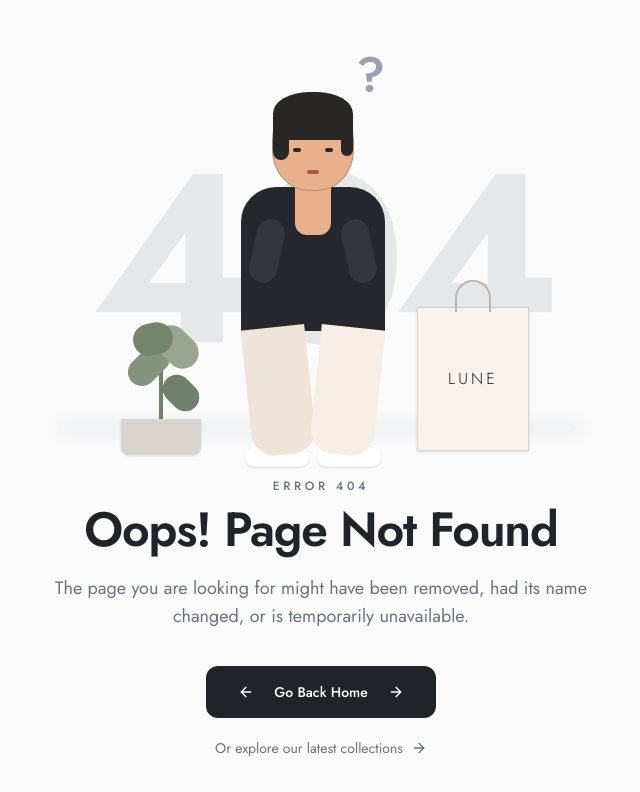
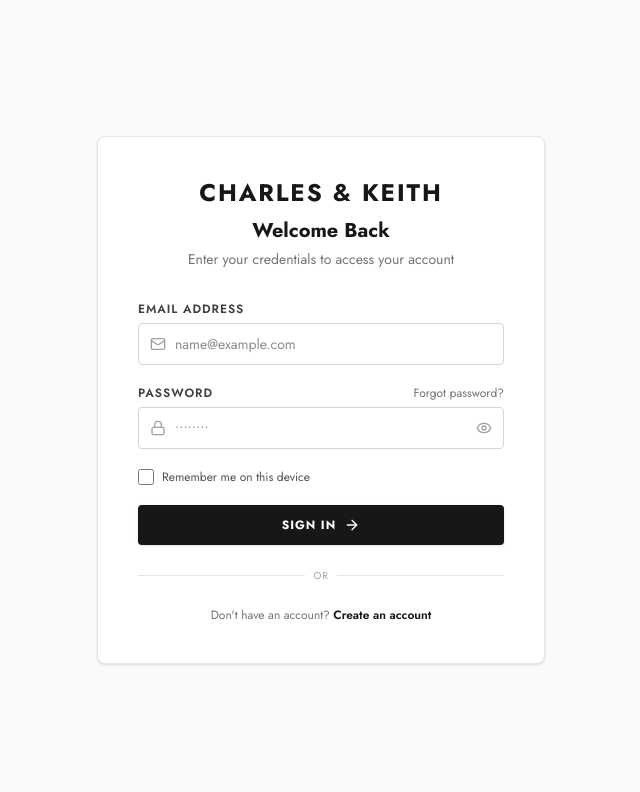
Before and after one commit to kazimayzid/clothing-e-commerce, a Next.js app: page /login in a window 1280 px wide. Before the commit this address had no page. Shown: the top 792 px of the page, without its empty margins (319-959 px from the left). Built offline with nearby package versions, Linux system fonts and the light colour scheme.

Commit message:
log in page done

```diff
--- /dev/null
+++ b/app/(auth)/login/page.tsx
@@ -0,0 +1,207 @@
+"use client";
+
+import { useState } from "react";
+import Link from "next/link";
+import { useForm } from "react-hook-form";
+import { zodResolver } from "@hookform/resolvers/zod";
+import { Eye, EyeOff, Lock, Mail, ArrowRight, Loader2 } from "lucide-react";
+import { loginSchema, LoginInput } from "@/lib/validations/auth";
+
+export default function LoginPage() {
+  const [showPassword, setShowPassword] = useState(false);
+  const [serverError, setServerError] = useState<string | null>(null);
+
+  const {
+    register,
+    handleSubmit,
+    formState: { errors, isSubmitting },
+  } = useForm<LoginInput>({
+    resolver: zodResolver(loginSchema),
+    defaultValues: {
+      email: "",
+      password: "",
+      rememberMe: false,
+    },
+  });
+
+  const onSubmit = async (data: LoginInput) => {
+    try {
+      setServerError(null);
+      await new Promise((resolve) => setTimeout(resolve, 1000));
+      console.log("Authenticated payload:", data);
+    } catch {
+      setServerError("Invalid email or password. Please try again.");
+    }
+  };
+
+  return (
+    <main className="min-h-screen w-full flex items-center justify-center bg-neutral-50 px-4 py-12 font-sans">
+      <div className="w-full max-w-md bg-white border border-neutral-200 rounded-lg shadow-sm p-8 md:p-10 font-sans">
+
+        {/* Brand / Header */}
+        <div className="flex flex-col items-center text-center mb-8">
+          <Link
+            href="/"
+            className="text-2xl font-bold tracking-luxury text-neutral-900 mb-2"
+          >
+            CHARLES &amp; KEITH
+          </Link>
+          <h1 className="text-xl font-bold text-neutral-900">Welcome Back</h1>
+          <p className="text-xs md:text-sm text-neutral-500 mt-1">
+            Enter your credentials to access your account
+          </p>
+        </div>
+
+        {/* Global Error Banner */}
+        {serverError && (
+          <div className="mb-6 p-3 bg-red-50 border border-red-200 rounded text-xs text-red-700 font-medium">
+            {serverError}
+          </div>
+        )}
+
+        {/* Login Form */}
+        <form onSubmit={handleSubmit(onSubmit)} className="space-y-5" noValidate>
+          {/* Email Field */}
+          <div>
+            <label
+              htmlFor="email"
+              className="block text-xs tracking-luxury font-semibold text-neutral-700 mb-1.5"
+            >
+              Email Address
+            </label>
+            <div className="relative">
+              <div className="absolute inset-y-0 left-0 pl-3 flex items-center pointer-events-none text-neutral-400">
+                <Mail className="w-4 h-4" />
+              </div>
+              <input
+                id="email"
+                type="email"
+                autoComplete="email"
+                placeholder="name@example.com"
+                {...register("email")}
+                className={`w-full pl-9 pr-3 py-2.5 text-sm bg-transparent border rounded outline-none transition-colors ${
+                  errors.email
+                    ? "border-red-500 focus:border-red-500 focus:ring-1 focus:ring-red-500"
+                    : "border-neutral-300 focus:border-neutral-900 focus:ring-1 focus:ring-neutral-900"
+                }`}
+              />
+            </div>
+            {errors.email && (
+              <p className="text-[11px] text-red-600 mt-1 font-medium">
+                {errors.email.message}
+              </p>
+            )}
+          </div>
+
+          {/* Password Field */}
+          <div>
+            <div className="flex justify-between items-center mb-1.5">
+              <label
+                htmlFor="password"
+                className="text-xs tracking-luxury font-semibold text-neutral-700"
+              >
+                Password
+              </label>
+              <Link
+                href="/forgot-password"
+                className="text-xs text-neutral-500 hover:text-neutral-900 transition-colors"
+              >
+                Forgot password?
+              </Link>
+            </div>
+            <div className="relative">
+              <div className="absolute inset-y-0 left-0 pl-3 flex items-center pointer-events-none text-neutral-400">
+                <Lock className="w-4 h-4" />
+              </div>
+              <input
+                id="password"
+                type={showPassword ? "text" : "password"}
+                autoComplete="current-password"
+                placeholder="••••••••"
+                {...register("password")}
+                className={`w-full pl-9 pr-10 py-2.5 text-sm bg-transparent border rounded outline-none transition-colors ${
+                  errors.password
+                    ? "border-red-500 focus:border-red-500 focus:ring-1 focus:ring-red-500"
+                    : "border-neutral-300 focus:border-neutral-900 focus:ring-1 focus:ring-neutral-900"
+                }`}
+              />
+              <button
+                type="button"
+                onClick={() => setShowPassword((prev) => !prev)}
+                className="absolute inset-y-0 right-0 pr-3 flex items-center text-neutral-400 hover:text-neutral-700 transition-colors"
+                aria-label={showPassword ? "Hide password" : "Show password"}
+              >
+                {showPassword ? <EyeOff className="w-4 h-4" /> : <Eye className="w-4 h-4" />}
+              </button>
+            </div>
+            {errors.password && (
+              <p className="text-[11px] text-red-600 mt-1 font-medium">
+                {errors.password.message}
+              </p>
+            )}
+          </div>
+
+          {/* Remember Me Checkbox */}
+          <div className="flex items-center">
+            <input
+              id="rememberMe"
+              type="checkbox"
+              {...register("rememberMe")}
+              className="h-4 w-4 rounded border-neutral-300 text-neutral-900 focus:ring-neutral-900 cursor-pointer"
+            />
+            <label
+              htmlFor="rememberMe"
+              className="ml-2 block text-xs text-neutral-600 cursor-pointer select-none"
+            >
+              Remember me on this device
+            </label>
+          </div>
+
+          {/* Submit Button */}
+          <button
+            type="submit"
+            disabled={isSubmitting}
+            className="w-full bg-neutral-900 hover:bg-black disabled:bg-neutral-400 text-white py-3 px-4 text-xs tracking-luxury font-bold rounded transition-all flex items-center justify-center gap-2 group cursor-pointer disabled:cursor-not-allowed shadow-sm active:scale-[0.99]"
+          >
+            {isSubmitting ? (
+              <>
+                <Loader2 className="w-4 h-4 animate-spin" />
+                <span>Signing In...</span>
+              </>
+            ) : (
+              <>
+                <span>Sign In</span>
+                <ArrowRight className="w-4 h-4 group-hover:translate-x-1 transition-transform" />
+              </>
+            )}
+          </button>
+        </form>
+
+        {/* Divider */}
+        <div className="relative my-6">
+          <div className="absolute inset-0 flex items-center">
+            <div className="w-full border-t border-neutral-200"></div>
+          </div>
+          <div className="relative flex justify-center text-xs">
+            <span className="bg-white px-2 text-neutral-400 tracking-luxury text-[10px]">
+              Or
+            </span>
+          </div>
+        </div>
+
+        {/* Alternative Action */}
+        <div className="text-center">
+          <p className="text-xs text-neutral-500">
+            Don&apos;t have an account?{" "}
+            <Link
+              href="/register"
+              className="font-semibold text-neutral-900 hover:underline underline-offset-4"
+            >
+              Create an account
+            </Link>
+          </p>
+        </div>
+      </div>
+    </main>
+  );
+}
--- a/components/localUI/MobileMenu.tsx
+++ b/components/localUI/MobileMenu.tsx
@@ -15,7 +15,7 @@
 
 const menuItems = [
   { label: "Home", href: "/", icon: Home },
-  { label: "Shop", href: "/products", icon: ShoppingBag },
+  { label: "Shop", href: "/shop", icon: ShoppingBag },
   { label: "Categories", href: "/categories", icon: LayoutGrid },
   { label: "My Orders", href: "/orders", icon: Package },
   { label: "Account", href: "/account", icon: UserRound },
--- /dev/null
+++ b/lib/validations/auth.ts
@@ -0,0 +1,15 @@
+import { z } from "zod";
+
+export const loginSchema = z.object({
+  email: z
+    .string()
+    .min(1, "Email is required")
+    .email("Please enter a valid email address"),
+  password: z
+    .string()
+    .min(1, "Password is required")
+    .min(6, "Password must be at least 6 characters"),
+  rememberMe: z.boolean().default(false).optional(),
+});
+
+export type LoginInput = z.infer<typeof loginSchema>;
--- a/package.json
+++ b/package.json
@@ -9,12 +9,15 @@
     "lint": "eslint"
   },
   "dependencies": {
+    "@hookform/resolvers": "^5.9.1",
     "framer-motion": "^12.43.0",
     "lucide-react": "^1.28.0",
     "next": "16.2.11",
     "react": "19.2.4",
     "react-dom": "19.2.4",
-    "react-icons": "^5.7.0"
+    "react-hook-form": "^7.89.0",
+    "react-icons": "^5.7.0",
+    "zod": "^4.6.5"
   },
   "devDependencies": {
     "@tailwindcss/postcss": "^4",
```
Also changed, not shown: 1 other file (tests, documents, lock files or other folders).
